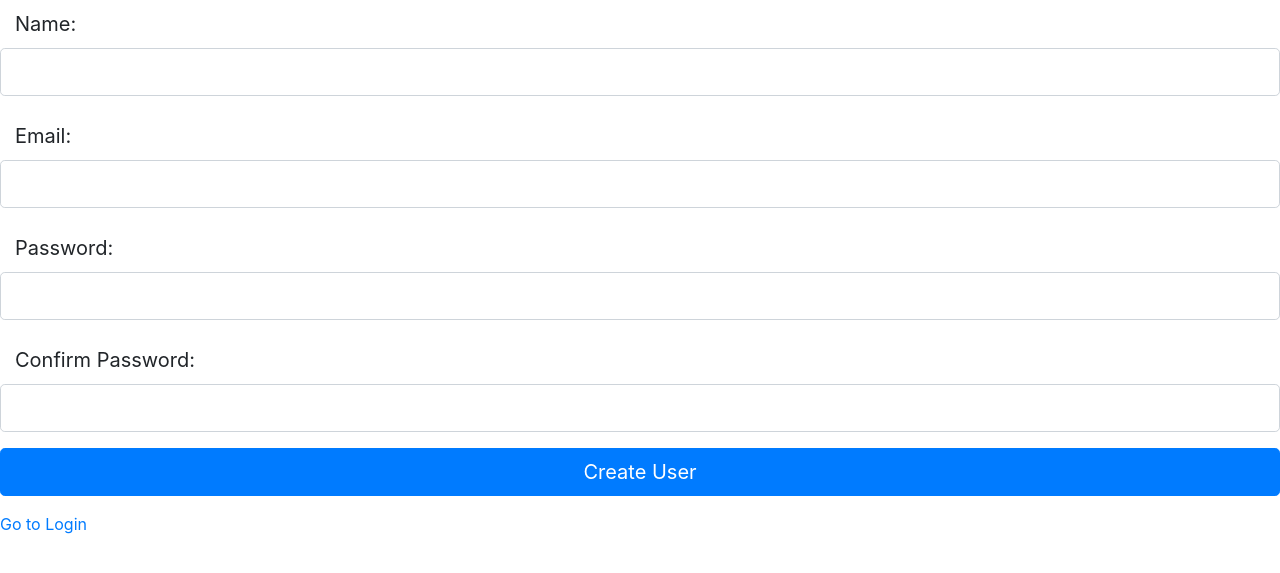
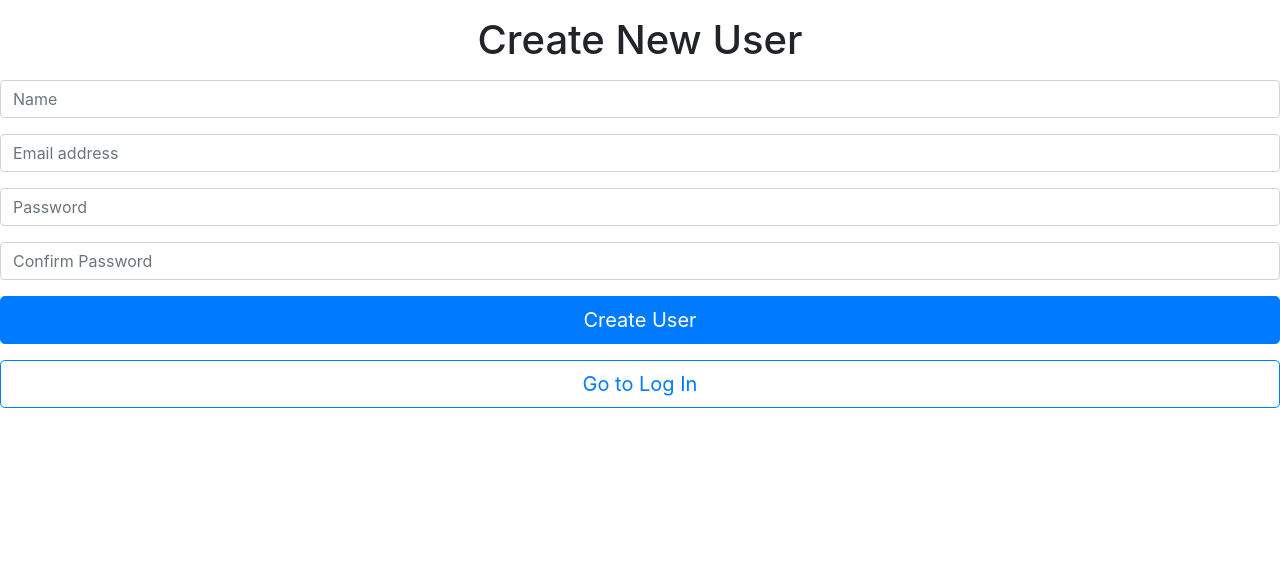
Before and after one commit to yowsa/php-login-page, a PHP site: page /create_user.php in a window 1280 px wide. Shown: the top 573 px of the page. Run offline with PHP 8.4, Linux system fonts and the light colour scheme.

Commit message:
added placeholders and updatet general css aspects

```diff
--- a/public_html/create_user.php
+++ b/public_html/create_user.php
@@ -45,16 +45,18 @@ require_once "../resources/templates/header.php"
 
 
 
-<div>
+<div class="wrapper create-user-wrapper">
 	<form id="create_user_form" method="post">
-		<p><label for="name" class="col-sm-2 col-form-label col-form-label-lg">Name:</label><input class="form-control form-control-lg" type="name" name="name" autocomplete="name"></p>
-		<p><label for="email" class="col-sm-2 col-form-label col-form-label-lg">Email:</label> <input class="form-control form-control-lg" type="email" name="email" autocomplete="email"></p>
-		<p><label for="password" class="col-sm-2 col-form-label col-form-label-lg">Password:</label><input class="form-control form-control-lg" type="password" name="password" autocomplete="new-password"></p>
-		<p><label for="confirm_password" class="col-sm-2 col-form-label col-form-label-lg">Confirm Password:</label><input class="form-control form-control-lg" type="password" name="confirm_password" autocomplete="new-password"></p>
+		<p><h1 class="text-center">Create New User</h1></p>
+
+		<p><input class="form-control" type="name" name="name" autocomplete="name" placeholder="Name"></p>
+		<p><input class="form-control" type="email" name="email" autocomplete="email" placeholder="Email address"></p>
+		<p><input class="form-control" type="password" name="password" autocomplete="new-password" placeholder="Password"></p>
+		<p><input class="form-control" type="password" name="confirm_password" autocomplete="new-password" placeholder="Confirm Password"></p>
 		<p><input type="submit" class="btn btn-primary btn-lg btn-block" id="create_user_button" value="Create User"></p>
+		<a href="login.php" id="go_to_login_page" class="btn btn-outline-primary btn-lg btn-block">Go to Log In</a>
 	</form>
 </div>
-<a href="login.php">Go to Login</a>
 
 
 <?php require_once "../resources/templates/footer.php" ?>
```
Also changed, not shown: public_html/login.php (+4 -3 lines).
